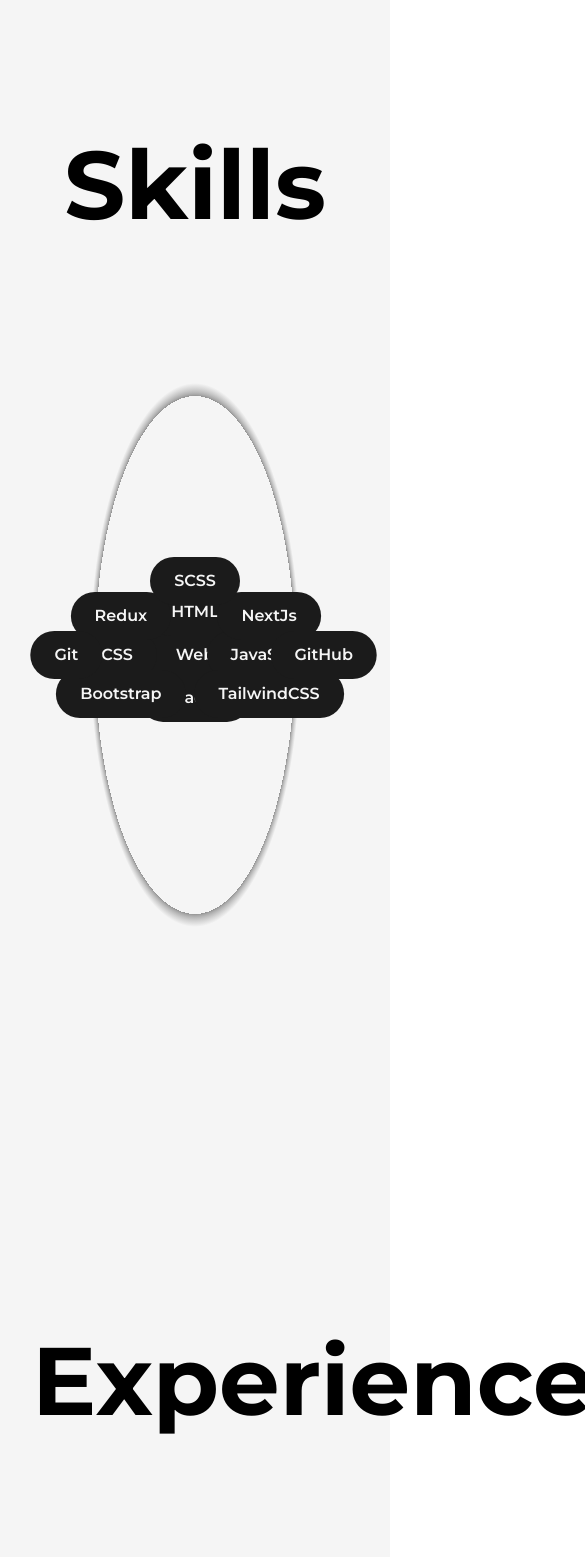
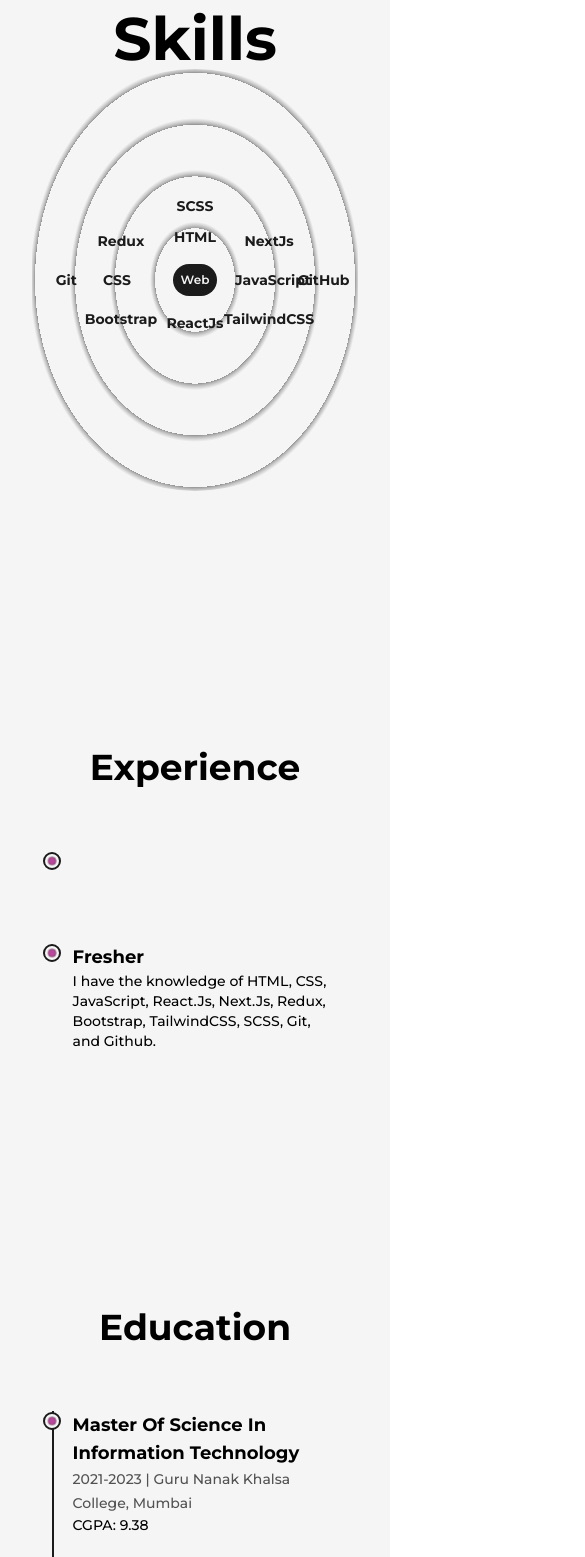
Before and after one commit to Suraj-Ambekar/portfolio-website, a Next.js app: page /about in a window 390 px wide. Shown: the part 1420-2977 px from the top of the page, 585 px wide, since content can reach past the window. Built offline with nearby package versions, Linux system fonts and the light colour scheme.

Commit message:
made it responsive

```diff
--- a/src/components/Education.js
+++ b/src/components/Education.js
@@ -6,18 +6,18 @@
 
     const reff = useRef(null);
 
-    return <li ref={reff} className='my-8 first:mt-0 last:mb-0 w-[60%] mx-auto flex flex-col items-start justify-between'>
+    return <li ref={reff} className='my-8 first:mt-0 last:mb-0 w-[60%] mx-auto flex flex-col items-start justify-between md:w-[80%]'>
         <Lilcon reference={reff} />
         <motion.div
             initial={{y:50}}
             whileInView={{y:0}}
             transition={{duration:0.5, type:"spring"}}
         >
-            <h3 className='capitalize font-bold text-2xl'>{type}</h3>
-            <span className='capitalize font-medium text-dark/75 dark:text-light/75'>
+            <h3 className='capitalize font-bold text-2xl sm:text-xl xs:text-lg'>{type}</h3>
+            <span className='capitalize font-medium text-dark/75 dark:text-light/75 xs:text-sm'>
                 {time} | {place}
             </span>
-            <p className='font-medium w-full'>
+            <p className='font-medium w-full md:text-sm'>
                 {info}
             </p>
         </motion.div>
@@ -35,14 +35,14 @@
     )
   return (
     <div className='my-64'>
-        <h2 className='font-bold text-8xl mb-32 w-full text-center'>
+        <h2 className='font-bold text-8xl mb-32 w-full text-center md:text-6xl xs:text-4xl md:mb-16'>
             Education
         </h2>
-        <div className='w-[75%] mx-auto relative'>
-            <motion.div className='absolute left-9 top-0 w-[4px] h-full bg-dark origin-top dark:bg-light' ref={ref}
+        <div className='w-[75%] mx-auto relative lg:w-[90%] md:w-full'>
+            <motion.div className='absolute left-9 top-0 w-[4px] h-full bg-dark origin-top dark:bg-light md:w-[2px] md:left-[30px] xs:left-[20px]' ref={ref}
                 style={{scaleY: scrollYProgress}}
             />
-            <ul className='w-full flex flex-col items-start justify-between ml-4'>
+            <ul className='w-full flex flex-col items-start justify-between ml-4 xs:ml-2'>
                 <Details
                     type="Master Of Science In Information Technology"
                     time="2021-2023"
--- a/src/components/Experience.js
+++ b/src/components/Experience.js
@@ -6,18 +6,18 @@
 
     const reff = useRef(null);
 
-    return <li ref={reff} className='my-8 first:mt-0 last:mb-0 w-[60%] mx-auto flex flex-col items-center justify-between'>
+    return <li ref={reff} className='my-8 first:mt-0 last:mb-0 w-[60%] mx-auto flex flex-col items-center justify-between md:w-[80%]'>
         <Lilcon reference={reff} />
         <motion.div
             initial={{y:50}}
             whileInView={{y:0}}
             transition={{duration:0.5, type:"spring"}}
         >
-            <h3 className='capitalize font-bold text-2xl'>{position}&nbsp;<a href={comapnyLink} target='_blank' className='text-primary dark:text-primaryDark capitalize'>{company}</a></h3>
-            <span className='capitalize font-medium text-dark/75 dark:text-light/75'>
+            <h3 className='capitalize font-bold text-2xl sm:text-xl xs:text-lg'>{position}&nbsp;<a href={comapnyLink} target='_blank' className='text-primary dark:text-primaryDark capitalize'>{company}</a></h3>
+            <span className='capitalize font-medium text-dark/75 dark:text-light/75 xs:text-sm'>
                 {time}  {address}
             </span>
-            <p className='font-medium w-full'>
+            <p className='font-medium w-full md:text-sm'>
                 {work}
             </p>
         </motion.div>
@@ -35,14 +35,16 @@
     )
   return (
     <div className='my-64'>
-        <h2 className='font-bold text-8xl mb-32 w-full text-center'>
+        <h2 className='font-bold text-8xl mb-32 w-full text-center md:text-6xl xs:text-4xl md:mb-16'>
             Experience
         </h2>
-        <div className='w-[75%] mx-auto relative'>
-            <motion.div className='absolute left-9 top-0 w-[4px] h-full bg-dark origin-top dark:bg-light' ref={ref}
+        <div className='w-[75%] mx-auto relative lg:w-[90%] md:w-full'>
+            <motion.div className='absolute left-9 top-0 w-[4px] h-full bg-dark origin-top dark:bg-light
+                md:w-[2px] md:left-[30px] xs:left-[20px]
+            ' ref={ref}
                 style={{scaleY: scrollYProgress}}
             />
-            <ul className='w-full flex flex-col items-start justify-between ml-4'>
+            <ul className='w-full flex flex-col items-start justify-between ml-4 xs:ml-2'>
                 <Details
                     position="" company="" comapnyLink="" time="" address="" work=""
                 />
--- a/src/components/Lilcon.js
+++ b/src/components/Lilcon.js
@@ -12,7 +12,7 @@
 
   return (
     <figure className='absolute left-0 stroke-dark dark:stroke-light'>
-        <svg className='-rotate-90' width="75" height="75" viewBox='0 0 100 100'>
+        <svg className='-rotate-90 md:w-[60px] md:h-[60px] xs:w-[40px] xs:h-[40px]' width="75" height="75" viewBox='0 0 100 100'>
             <circle cx="75" cy="50" r="20" className='stroke-primary dark:stroke-primaryDark stroke-1 fill-none'/>
             <motion.circle cx="75" cy="50" r="20" className='stroke-[5px] fill-light dark:fill-dark'
                 style={{pathLength: scrollYProgress}}
--- a/src/components/Skills.js
+++ b/src/components/Skills.js
@@ -3,7 +3,9 @@
 
 const Skill = ({name, x, y}) => {
   return (
-    <motion.div className='flex items-center justify-center rounded-full font-semibold bg-dark text-light py-3 px-6 shadow-dark cursor-pointer absolute dark:text-dark dark:bg-light'
+    <motion.div className='flex items-center justify-center rounded-full font-semibold bg-dark text-light py-3 px-6 shadow-dark cursor-pointer absolute dark:text-dark dark:bg-light
+      lg:py-2 lg:px-4 md:text-sm md:py-1.5 md:px-3 xs:bg-transparent xs:dark:bg-transparent xs:text-dark xs:dark:text-light xs:font-bold
+    '
       whileHover={{scale: 1.1}}
       initial={{x:0, y:0}}
       whileInView={{x:x,y:y, transition: {duration: 1.5}}}
@@ -17,9 +19,16 @@
 const Skills = () => {
   return (
     <>
-      <h2 className='font-bold text-8xl mt-64 w-full text-center'>Skills</h2>
-      <div className='w-full h-screen relative flex items-center justify-center rounded-full bg-circularLight dark:bg-circularDark'>
-        <motion.div className='flex items-center justify-center rounded-full font-semibold bg-dark text-light p-8 shadow-dark cursor-pointer dark:text-dark dark:bg-light'
+      <h2 className='font-bold text-8xl mt-64 w-full text-center md:text-6xl md:mt-32'>Skills</h2>
+      <div className='w-full h-screen relative flex items-center justify-center rounded-full bg-circularLight dark:bg-circularDark
+        lg:h-[80vh] sm:h-[60vh] xs:h-[50vh]
+        lg:bg-circularLightLg lg:dark:circularDarkLg
+        md:bg-circularLightMd md:dark:circularDarkMd
+        sm:bg-circularLightSm sm:dark:circularDarkSm
+      '>
+        <motion.div className='flex items-center justify-center rounded-full font-semibold bg-dark text-light p-8 shadow-dark cursor-pointer dark:text-dark dark:bg-light
+            lg:p-6 md:p-4 xs:text-xs xs:p-2
+          '
           whileHover={{scaleX: 1.5, scale: 1.2}}
         >
           Web
```
